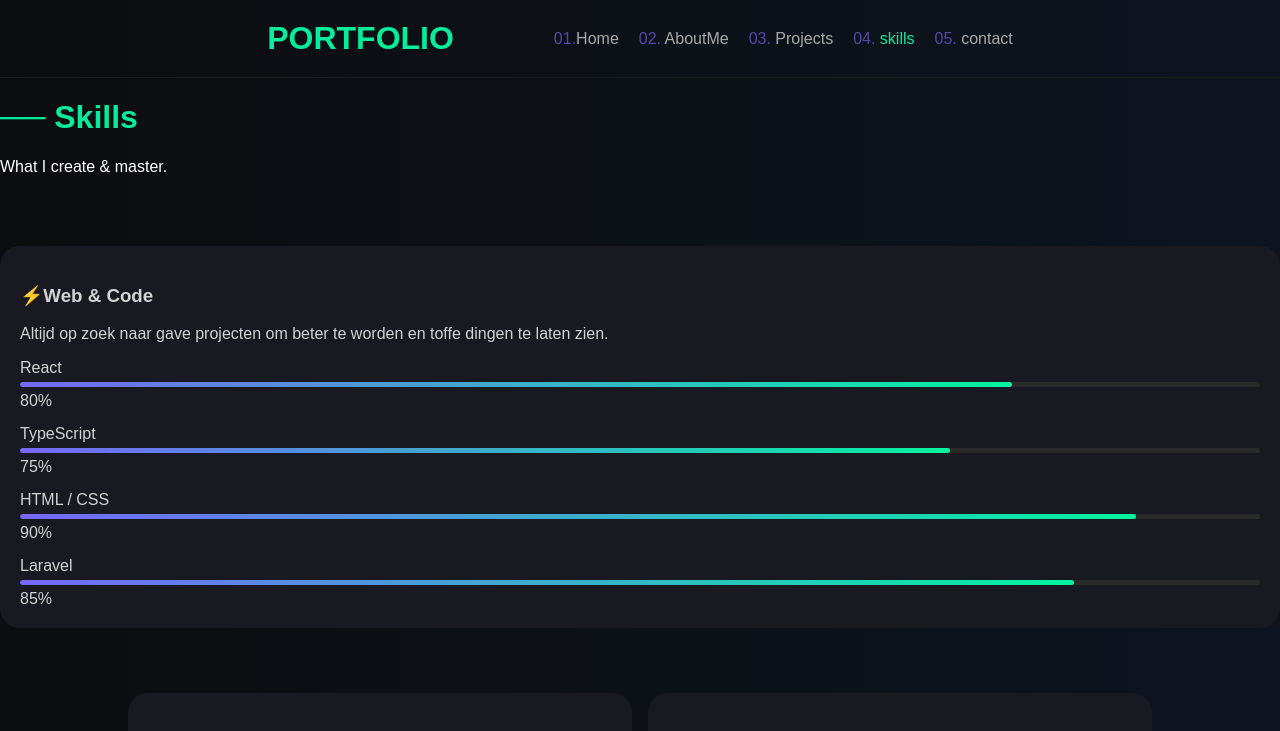
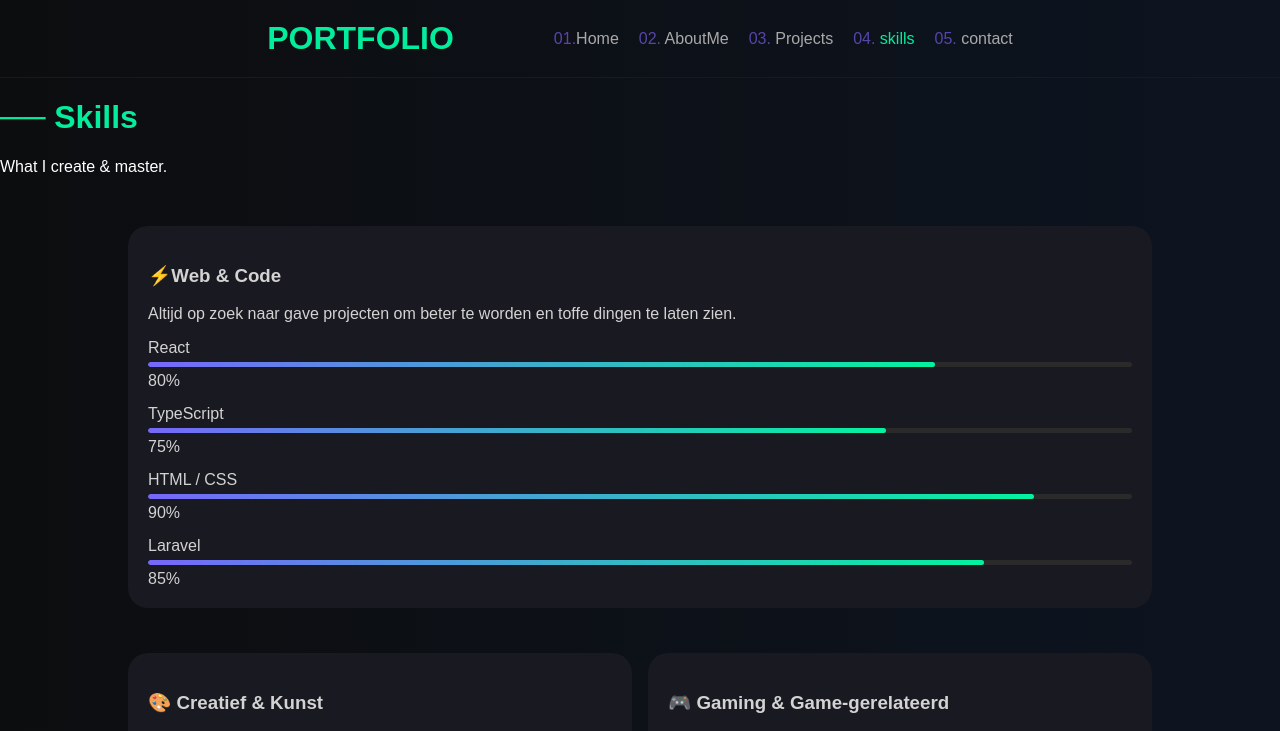
Before and after one commit to itzmitto/portfolioproject, a React (Vite) app: page /Skills in a window 1280 px wide. Shown: the top 731 px of the page. Built offline with nearby package versions, Linux system fonts and the light colour scheme; the HTML template or start-up script is replaced by a standard one.

Commit message:
107ste commit skills pagina dingen

```diff
--- a/src/pages/Skills.css
+++ b/src/pages/Skills.css
@@ -126,6 +126,11 @@
     }
 
 
+    .card.main {
+        margin: 0 8rem;
+        gap: 1rem;
+    }
+
     .cardRows {
         display: flex;
         margin: 0 8rem;
```
Also changed, not shown: src/pages/Skills.tsx (line endings or trailing spaces).
